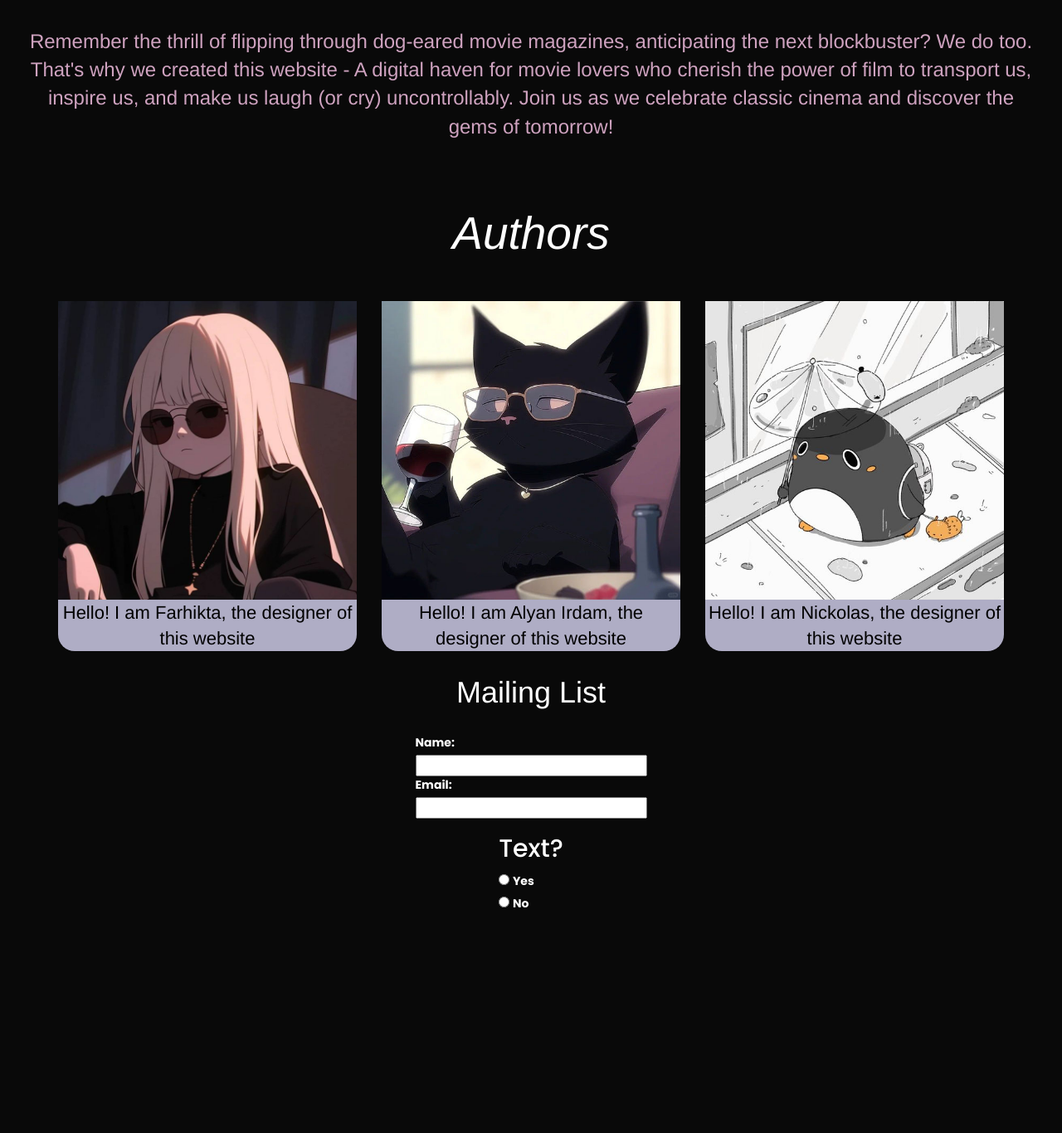
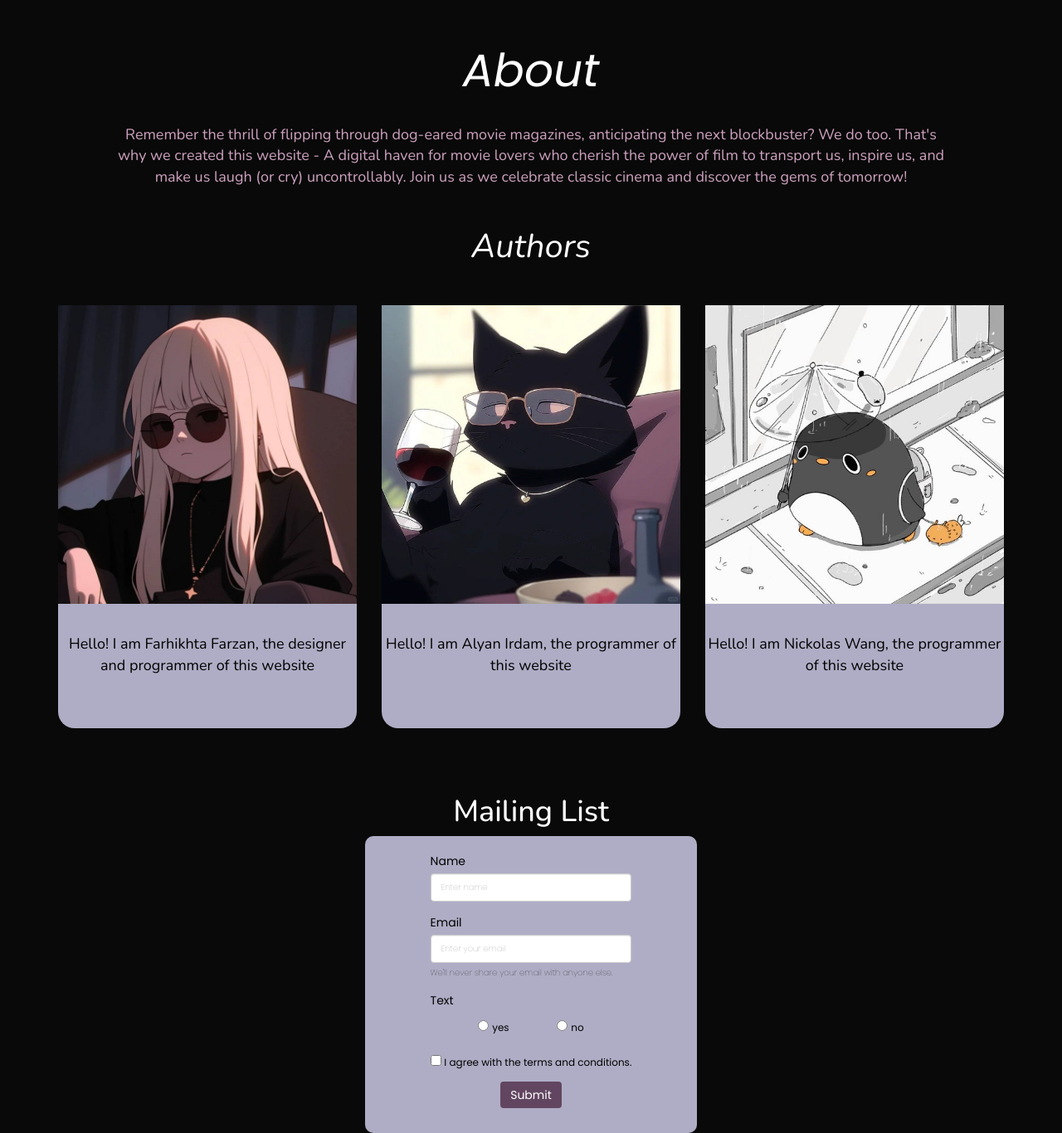
Before and after one commit to Ffarzan11/CSCI-355-Project-1, a website: page src/about.html in a window 1280 px wide. Shown: the part 45-1411 px from the top of the page at 83% size. Before the commit the page ends 1169 px from the top, so only its background shows below. Drawn offline with nearby package versions, Linux system fonts and the light colour scheme; a web font is replaced by a local one.

Commit message:
about page media query added, form added and bugs fixed

```diff
--- a/src/about.html
+++ b/src/about.html
@@ -34,10 +34,11 @@
             </div>
         </nav>
         <!--Rest of the code goes here-->
-    </div>
 
-    <div class="about-desc">
-            <p>
+        <div class="container-fluid cover">
+            <div class="container-fluid about-container">
+                <p class="about">About</p>
+                <p class="about-desc">
                     Remember the thrill of flipping through dog-eared movie
                     magazines, anticipating the next blockbuster? We do too.
                     That's why we created this website - A digital haven for
@@ -47,59 +48,94 @@
                     gems of tomorrow!
                 </p>
             </div>
-    </div>
+
             <div class="authors">
-        <p><i>Authors</i></p>
+                <p>Authors</p>
             </div>
 
-    <div class="container">
+            <div class="container card-grp">
                 <div class="row gx-8">
                     <div class="col">
-                <div class="col-sm-4 d-flex justify-content-center">
-                    <img src="images/portrait1.jpeg" class="card-img-top" alt="User1" width="360" height="360">
+                        <div class="col-sm-4 d-flex justify-content-center ">
+                            <div class="card">
+                                <img src="images/portrait1.jpeg" class="card-img-top" alt="author1" width="360"
+                                    height="360">
                                 <div class="card-body">
-                      <p class="card-text">Hello! I am Farhikta, the designer of this website</p>
+                                    <p class="card-text">Hello! I am Farhikhta Farzan, the designer and programmer of
+                                        this
+                                        website
+                                    </p>
                                 </div>
                             </div>
                         </div>
+                    </div>
+                    <div class="col">
                         <div class="col-sm-4 d-flex justify-content-center">
                             <div class="card">
-                    <img src="images/portrait2.jpeg" class="card-img-top" alt="User2" width="360" height="360">
+                                <img src="images/portrait2.jpeg" class="card-img-top" alt="author2" width="360"
+                                    height="360">
                                 <div class="card-body">
-                      <p class="card-text">Hello! I am Alyan Irdam, the designer of this website</p>
+                                    <p class="card-text">Hello! I am Alyan Irdam, the programmer of this website</p>
                                 </div>
                             </div>
                         </div>
+                    </div>
+                    <div class="col">
                         <div class="col-sm-4 d-flex justify-content-center">
                             <div class="card">
-                    <img src="images/portrait3.jpeg" class="card-img-top" alt="User3" width="360" height="360">
+                                <img src="images/portrait3.jpeg" class="card-img-top" alt="author3" width="360"
+                                    height="360">
                                 <div class="card-body">
-                      <p class="card-text">Hello! I am Nickolas, the designer of this website</p>
+                                    <p class="card-text"> Hello! I am Nickolas Wang, the programmer of this website</p>
                                 </div>
                             </div>
                         </div>
                     </div>
                 </div>
-    <div class="abt-header">
+            </div>
+            <div class="letter-header">
                 <h1>Mailing List</h1>
             </div>
+            <div class="container-lg form-container">
+                <form class="form">
+                    <div class="form-inputs">
 
-    <div class="container-abt abt-form-container">
-        <form class="abt-form">
-            <div class="name-email">
-                <label for="fname">Name:</label><br>
-                <input type="text" id="fname" name ="fname"><br>
-                <label for="email">Email:</label><br>
-                <input type="email" id="email" name="email"><br>
+                        <div class="form-group">
+                            <label for="name" class="name_label">Name</label>
+                            <input type="text" class="form-control" id="name" placeholder="Enter name">
                         </div>
-            <div class="radio-yesno">
-                <h2>Text?</h2>
-                <input type="radio" id="yes" name="option1" value="YES">
-                <label for="yes">Yes</label><br>
-                <input type="radio" id="no" name="option2" value="NO">
-                <label for="no">No</label><br>
+                        <div class="form-group">
+                            <label for="email" class="email_label">Email</label>
+                            <input type="email" class="form-control" id="email" placeholder="Enter your email">
+                            <small id="emailHelp">We'll never share your email with anyone else.</small>
                         </div>
+                        <p>Text</p>
+                        <div class="radio-display">
+                            <div class="form-group">
+                                <input type="radio" class="form-radio-input" id="first_choice" name="radio-group"
+                                    value="first_choice">
+                                <label for="first_choice">yes</label>
+                            </div>
+                            <div class="form-group">
+                                <input type="radio" class="form-radio-input" id="second_choice" name="radio-group"
+                                    value="second_choice">
+                                <label for="second_choice"> no </label>
+                            </div>
+                        </div>
+
+                        <div class="form-check">
+                            <input type="checkbox" class="form-check-input" id="check">
+                            <label class="form-check-label" for="check">I agree with the terms and
+                                conditions.</label>
+                        </div>
+
+                    </div>
+
+                    <button type="submit" class="btn btn-primary">Submit</button>
                 </form>
+            </div>
+
+
     </div>
     <script src="./script/about.js"></script>
 </body>
--- a/src/style/about.css
+++ b/src/style/about.css
@@ -34,18 +34,58 @@
     --black-bg: #090909;
     --black: #000000;
     --neutral: #F1EAEE;
+    --darkPurple: #624661;
 }
 body {
     background-color: var(--black-bg) !important;
     overflow-y: scroll;
     scroll-behavior: smooth;
 }
+
+@media (min-width: 300px) and (max-width: 600px) {
+    .cover {
+        display: flex;
+        flex-direction: column;
+    }
+    .about-desc {
+        font-size: 12px !important;
+        width: 25rem !important;
+    }
+
+    .card-img-top {
+        width: 200px;
+        height: 200px;
+    }
+    .card {
+        width: 200px;
+        margin-top: 15px !important;
+    }
+    .card-text {
+        font-size: 14px !important;
+    }
+}
+@media (min-width: 700px) and (max-width: 1100px) {
+    .card-img-top {
+        width: 240px;
+        height: 240px;
+    }
+    .card {
+        width: 240px;
+    }
+    .card-text {
+        font-size: 14px !important;
+    }
+    .about-desc {
+        font-size: 12px !important;
+        width: 50rem !important;
+    }
+}
 .nav {
     text-align: center;
     font-family: 'Poppins' !important;
     font-family: Arial, Helvetica, sans-serif;
     background-color: var(--black-bg);
-    position: fixed, sticky;
+    position: fixed;
     left: 0;
     right: 0;
     top: 0;
@@ -71,22 +111,38 @@ body {
     text-decoration: none !important;
     color: var(--lilac) !important;
 }
-
-.about-us p {
-    padding: 40px;
-    color: var(--white);
-    font-style: none !important;
-    text-align: center;
-    font-family: "Poppins" !important;
-    font-size: 80px;
+.cover {
+    display: flex;
+    flex-direction: column;
 }
 
-.about-desc p {
-    padding: 30px;
+.about-container {
+    padding-top: 5%;
+    display: flex;
+    flex-direction: column;
+    justify-content: center;
+    align-items: center;
+
+}
+.about {
+    font-family: "Poppins" !important;
+    font-family: Arial, Helvetica, sans-serif;
+    text-align: center;
+    color: var(--white);
+    font-style: italic;
+    font-weight:500px;
+    margin-top: 30px;
+    margin-bottom: 25px;
+    font-size: 55px;
+}
+
+.about-desc  {
     text-align: center;
     color: var(--lilac);
-    font: "Poppins";
-    font-size: 24px;
+    font-family: "Nunito" !important;
+    font-family: Arial, Helvetica, sans-serif;
+    font-size: 18px;
+    width: 100rem;
 }
 
 .authors p {
@@ -94,56 +150,141 @@ body {
     font-weight: lighter;
     padding: 32px;
     text-align: center;
-    font: "Poppins";
-    font-size: 55px;
+    font-family: "Nunito" !important;
+    font-size: 40px;
+    font-style: italic;
 }
 
-.container p {
-    font: "Poppins";
-    font-weight: lighter;
-    font-size: 22px;
-    text-align: center;
-    color: var(--black);
+.card-body {
+    height: 150px;
     background-color: var(--purple);
     border-bottom-left-radius: 20px;
     border-bottom-right-radius: 20px;
+    font-family: "Nunito" !important;
+    font-family: Arial, Helvetica, sans-serif;
+    font-weight: lighter;
+    font-size: 18px;
+    text-align: center;
+    color: var(--black);
 }
 
-.about-form p {
-    padding: 40px;
-    margin-left: 345px;
-    color: var(--white);
-    font: "Poppins";
-    font-size: 30px;
+.card-text {
+    padding-top: 10%;
 }
 
-.abt-header {
-    text-align: center;
-    font: "Poppins";
-    color: var(--white);
+.letter-header {
+    margin-top: 5%;
 }
 
-.abt-form-container {
+.letter-header h1{
+    font-family: 'Nunito' !important;
+    font-family: Arial, Helvetica, sans-serif;
+    color: var(--white) !important;
+    text-align: center !important;
+}
+
+.form-container {
     display: flex;
     align-items: center !important;
     justify-content: center !important;
 }
+form {
+    background-color: var(--purple);
 
-form {
-    background-color: var(--darkPurple);
     display: flex;
     flex-direction: column;
     justify-content: center;
     align-items: center;
-
     width: 40rem;
     border-radius: 10px;
     padding: 2rem;
-    font-family: "Poppins";
-    font-weight: normal;
+    font-family: 'Poppins' !important;
+    font-weight: normal !important;
+    font-family: Arial, Helvetica, sans-serif;
+    color: var(--black);
+}
+
+#name,
+#email {
+    color: gray;
+    font-family: 'Poppins' !important;
+    font-weight: normal !important;
+    font-size: 10px !important;
+}
+
+#comment::placeholder,
+#name::placeholder,
+#email::placeholder {
+    color: gray;
+    font-family: 'Poppins' !important;
+    font-weight: lighter !important;
+    font-size: 10px !important;
+}
+#comment {
+    color: gray;
+    font-family: 'Poppins' !important;
+    font-weight: normal !important;
+    font-size: 10px !important;
+}
+
+#name:focus,
+#email:focus,
+#comment:focus {
+   border: 0 !important;
+   outline: 0 !important;
+   box-shadow: none !important ;
+}
+
+
+.name_label,
+.email_label,
+.comment_label{
+    font-family: 'Poppins' !important;
+    font-weight: normal !important;
+    font-family: Arial, Helvetica, sans-serif;
+}
+
+#emailHelp {
+    font-family: 'Poppins' !important;
+    font-weight: lighter !important;
+    font-size: 10px !important;
+    color: rgb(22, 21, 21);
+}
+.radio-display {
+    display: flex;
+    justify-content: space-evenly;
+}
+
+.radio-display li {
+    font-family: 'Poppins' !important;
+    font-family: Arial, Helvetica, sans-serif;
+    font-size: 10px;
+}
+.radio-display label {
+    font-family: 'Poppins' !important;
+    font-family: Arial, Helvetica, sans-serif;
+    font-size: 12px;
+    font-weight: normal !important;
+}
+
+.form-check-label{
+    font-family: 'Poppins' !important;
+    font-family: Arial, Helvetica, sans-serif;
+    font-size: 12px;
+    font-weight: normal !important;
+}
+
+form .btn {
+    background-color: var(--darkPurple);
+    border: 0;
+    margin-top: 10px;
+    margin-bottom: 10px;
     color: var(--white);
 }
 
-#fname, #email {
-
+form .btn:hover {
+    background-color: var(--darkPurple);
+    border: 0;
+    outline: 0 !important;
+    opacity: 0.9;
 }
```
Lines whose indentation alone changed are shown as unchanged.
